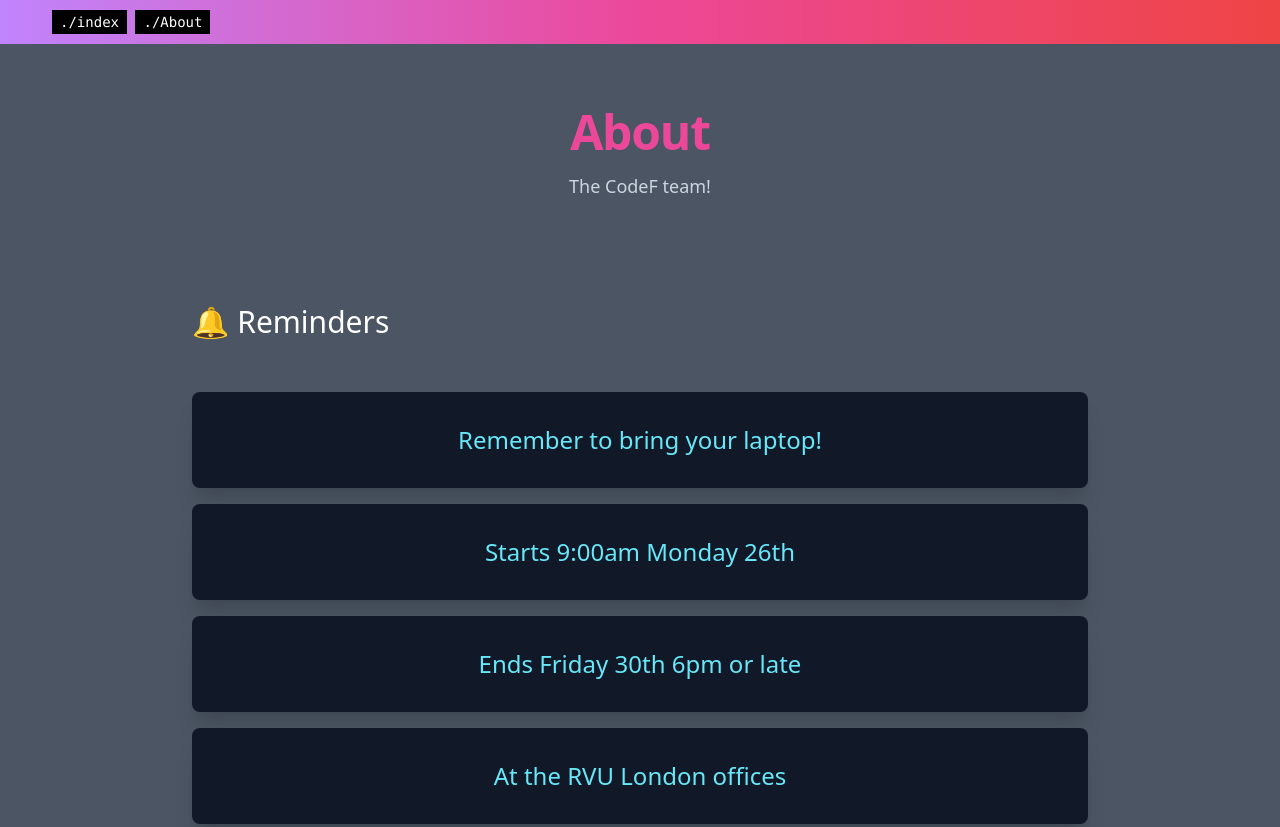
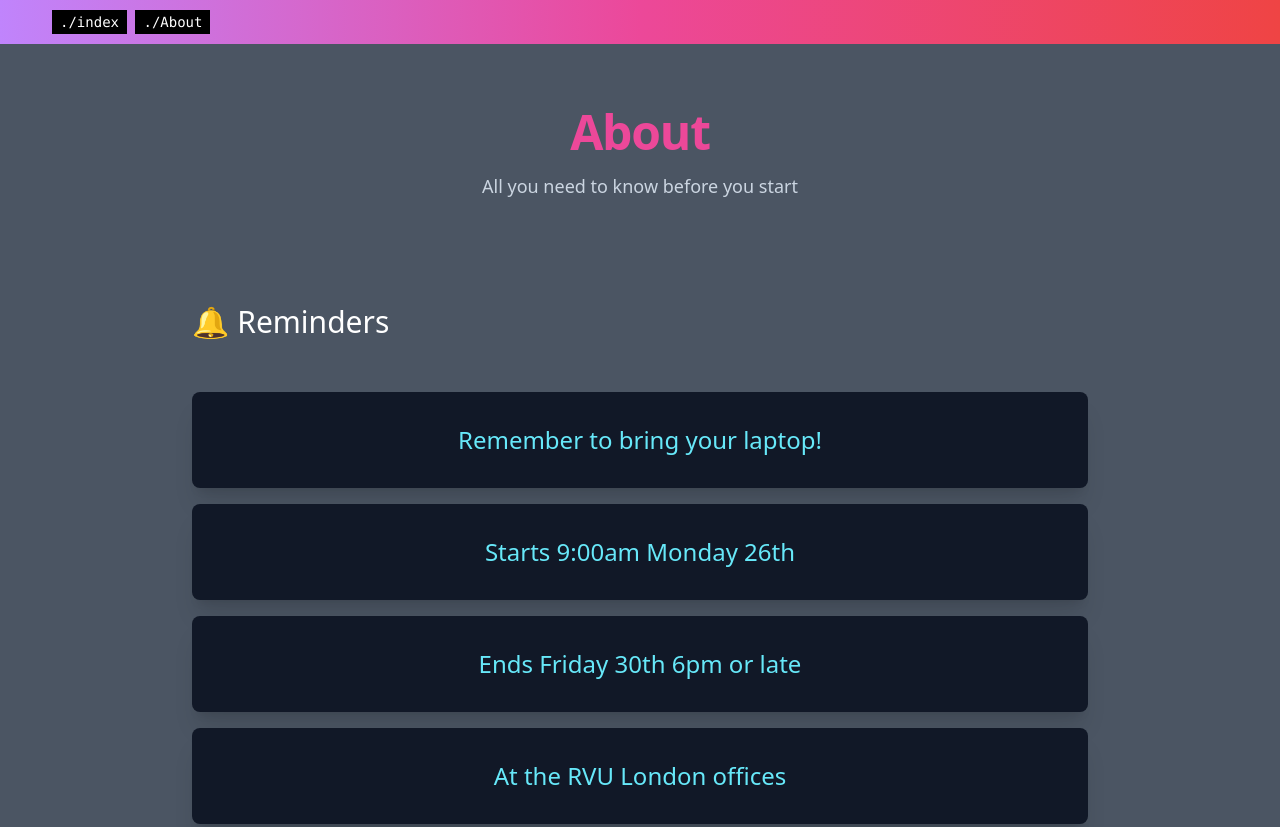
Before and after one commit to ossiehilts/CodeF-Astro-Template-2023, an Astro site: page /about in a window 1280 px wide. Shown: the top 827 px of the page. Built offline with nearby package versions, Linux system fonts and the light colour scheme; Astro itself is replaced by a stand-in of ours.

Commit message:
Update about.astro

```diff
--- a/src/pages/about.astro
+++ b/src/pages/about.astro
@@ -11,7 +11,9 @@ import Talks from "../components/Talks.astro";
     <Container>
         <Sectionhead>
             <Fragment slot="title">About</Fragment>
-            <Fragment slot="desc">The CodeF team!</Fragment>
+            <Fragment slot="desc">
+                All you need to know before you start
+            </Fragment>
         </Sectionhead>
 
         <div
```
